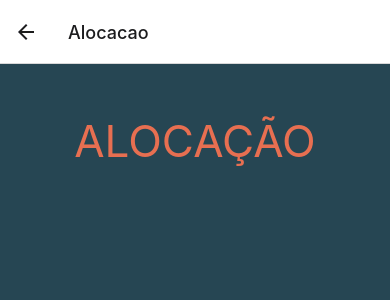
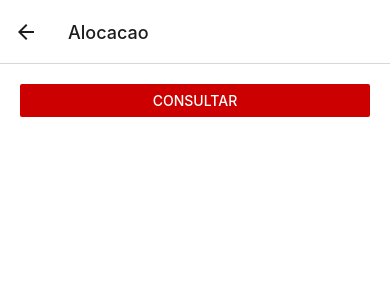
Before and after one commit to Joao-Navarro/App_Alocacoes, a React Native app in the folder alocacaoApp/: screen /Alocacao in a window 390 px wide. Shown: the top 300 px of the page. Built offline with nearby package versions, Linux system fonts and the light colour scheme.

Commit message:
tentiva alocacao

```diff
--- a/alocacaoApp/Screen/Alocacao.jsx
+++ b/alocacaoApp/Screen/Alocacao.jsx
@@ -1,31 +1,76 @@
-import { View, Text, Button, StyleSheet } from 'react-native';
+// Importa bibliotecas necessárias do React e React Native
+import React, { useState } from 'react';
+import { View, Button, Text, FlatList, StyleSheet } from 'react-native';
 
-const Alocacao = ({ navigation }) => {
+// Define a URL base da API, ajuste conforme necessário
+const API_URL = "http://10.136.42.83:3000/"; // Ajuste para o seu IP
 
- return (
+// Componente principal da tela SearchScreen
+export default function AlocacaoScreen() {
 
- <View style={styles.container}>
+    const [alocacao, setAlocacao] = useState([]); // Estado para a lista de produtos
+    const [error, setError] = useState(null); // Estado para erros
 
+    // Função para buscar todos os produtos na API
+    const fetchAllAlocacao = async () => {
+        try {
+            const response = await fetch(`${API_URL}/alocacao`); // Faz a requisição GET para a API
+            if (!response.ok) {
+                const errorResponse = await response.text(); // Lê a resposta de erro
+                throw new Error(errorResponse); // Lança um erro com a resposta
+            }
+            const data = await response.json(); // Converte a resposta para JSON
+            setAlocacao(data); // Atualiza o estado com a lista de professores
+            setError(null); // Reseta o estado de erro
+        } catch (error) {
+            console.error("Erro ao buscar todos as alocações:", error); // Loga o erro no console
+            setError("Não foi possível buscar as alocações."); // Define a mensagem de erro
+        }
+    };
 
- <Text style={styles.text}>ALOCAÇÃO</Text>
+    return (
+        <View style={styles.container}>
+            {/* Botão para buscar todos os professores */}
+            <Button title="Consultar" onPress={fetchAllAlocacao} color={'#CC0000'} />
+            {/* Exibe a lista de professores, se existir */}
+            {alocacao.length > 0 && (
+                <FlatList
+                    data={alocacao} // Dados da lista de professores
+                    keyExtractor={(item) => item.id.toString()} // Função para extrair a chave de cada item
+                    renderItem={({ item }) => (
+                        <View style={styles.alocacao}>
+                            <Text>ID Professor: {item.id_professor}</Text>
+                            <Text>ID sala: {item.id_sala}</Text>
+                            <Text>Dia semana: {item.dia_semana}</Text>
+                            <Text>Período: {item.período}</Text>
+                        </View>
+                    )}
+                />
+            )}
+            {/* Exibe a mensagem de erro, se existir */}
+            {error && <Text style={styles.error}>{error}</Text>}
+        </View>
+    );
+}
 
- </View>
- );
-};
+// Estilos para os componentes da tela
+const styles = StyleSheet.create({
+    container: {
+        flex: 1, // Ocupa todo o espaço disponível
+        padding: 20, // Espaçamento interno
+        backgroundColor: "#fff", // Cor de fundo branca
+    },
+    alocacao: {
+        padding: 10, // Espaçamento interno
+        marginTop: 20, // Margem superior
+        borderBottomColor: "#ccc", // Cor da borda inferior
+        borderBottomWidth: 1, // Largura da borda inferior
+    },
+    error: {
+        color: 'red', // Cor do texto do erro
+        marginTop: 20, // Margem superior
+    },
+    button: {
 
-const styles = StyleSheet.create({
-
-    container:{
-    flex: 1,
-     backgroundColor: '#264653',
-  },
-
-  text:{
-    color:'#E76F51',
-    fontSize:44,
-    margin: 50,
-    textAlign: 'center',
-  },
-})
-
-export default Alocacao;
+    }
+});
--- a/alocacaoApp/package.json
+++ b/alocacaoApp/package.json
@@ -12,6 +12,7 @@
     "@expo/metro-runtime": "~3.2.1",
     "@react-navigation/bottom-tabs": "^6.5.20",
     "@react-navigation/native": "^6.1.17",
+    "@react-navigation/native-stack": "^6.9.26",
     "@react-navigation/stack": "^6.3.29",
     "expo": "~51.0.12",
     "expo-status-bar": "~1.12.1",
```
Also changed, not shown: 1 other file (tests, documents, lock files or other folders).
